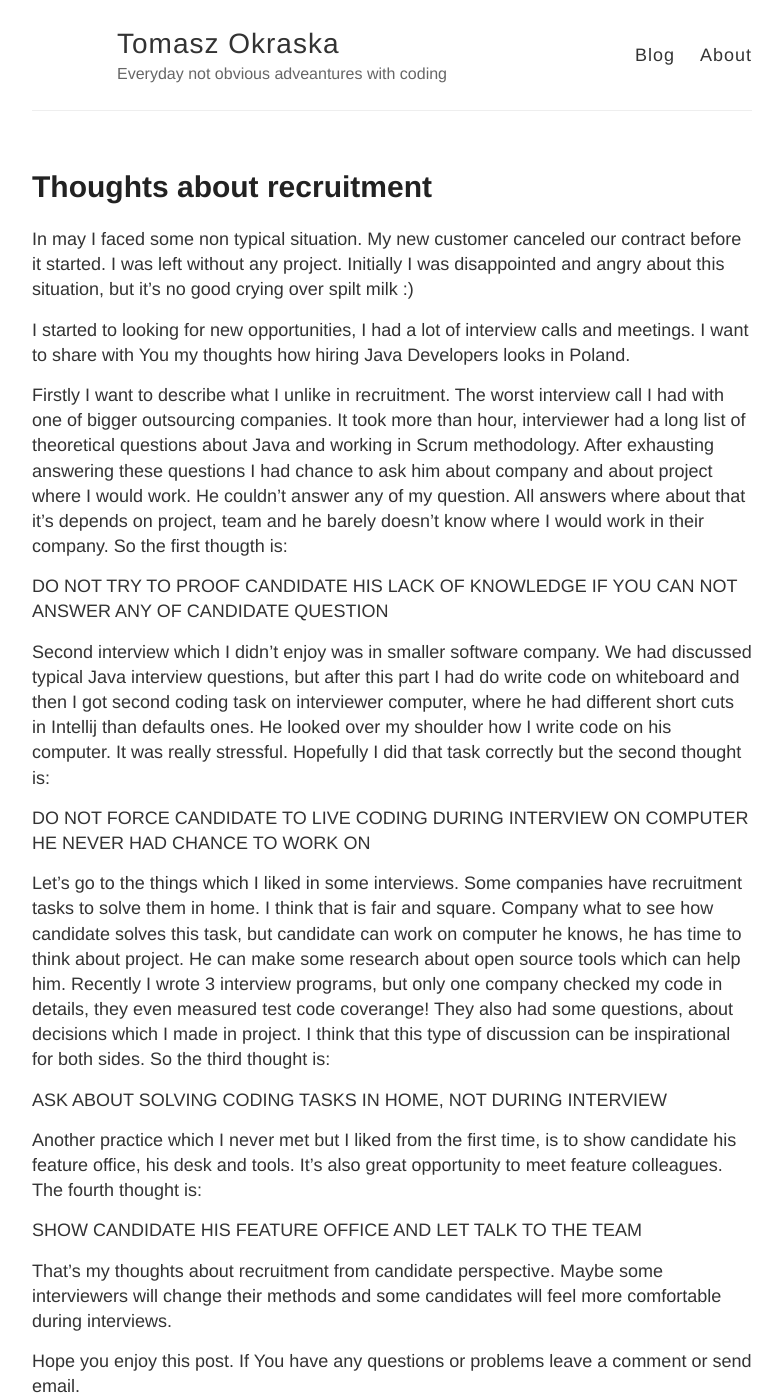
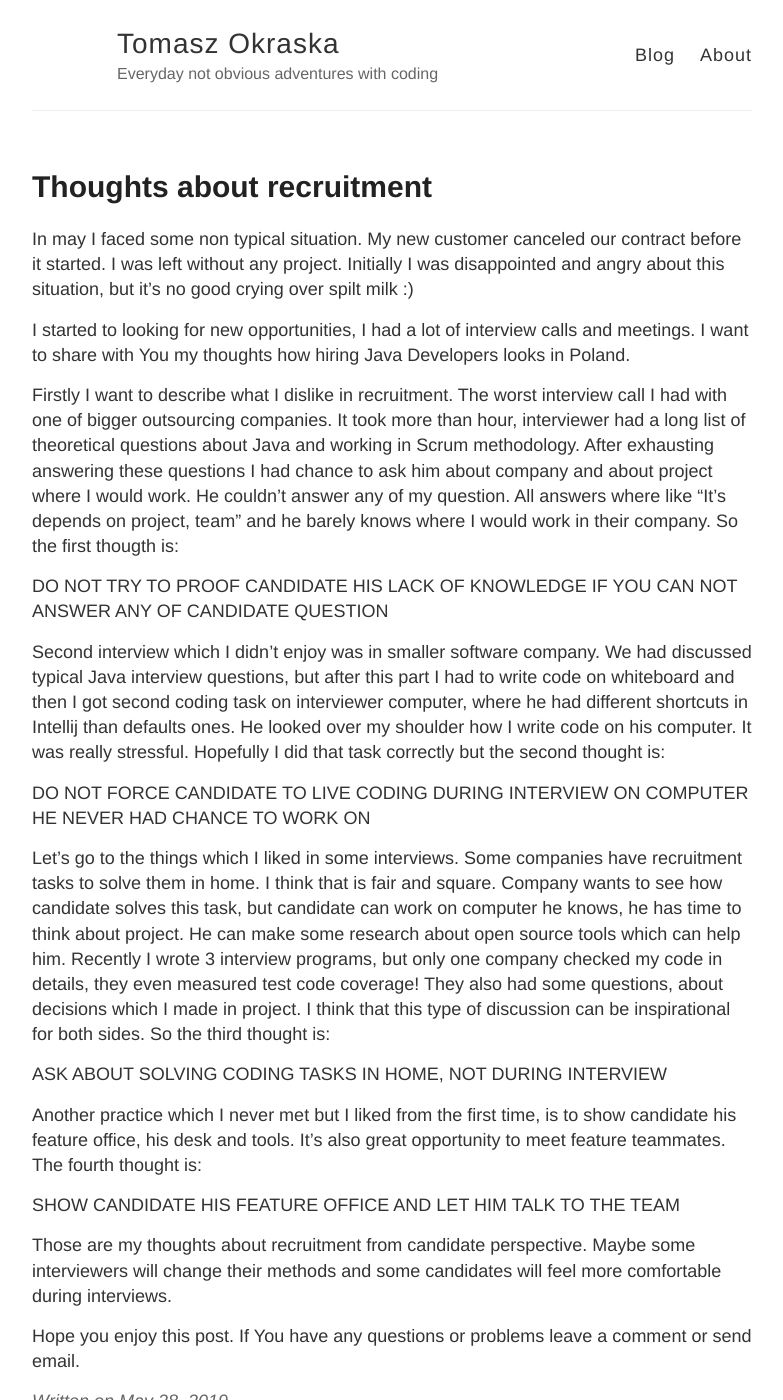
Before and after one commit to okraskat/okraskat.github.io, a Jekyll site: the page built from _posts/2019-05-28-thoughts-about-recruitment.markdown, in a window 1280 px wide and 1400 px high. Shown: the whole window, without its empty margins (248-1031 px from the left). Built offline with Jekyll 4.4.1, drawn with Linux system fonts in a browser that asks for light colours; our own code applies the rules of GitHub Pages for plain Markdown files; comment, search, counter and statistics services are not loaded.

Commit message:
fix typos

```diff
--- a/_config.yml
+++ b/_config.yml
@@ -9,7 +9,7 @@ collections:
     title: Uploads
     output: true
 name: Tomasz Okraska
-description: Everyday not obvious adveantures with coding
+description: Everyday not obvious adventures with coding
 avatar:
 footer-links:
   dribbble:
--- a/_posts/2019-05-28-thoughts-about-recruitment.markdown
+++ b/_posts/2019-05-28-thoughts-about-recruitment.markdown
@@ -14,23 +14,23 @@ I was left without any project. Initially I was disappointed and angry about thi
 
 I started to looking for new opportunities, I had a lot of interview calls and meetings. I want to share with You my thoughts how hiring Java Developers looks in Poland.
 
-Firstly I want to describe what I unlike in recruitment. The worst interview call I had with one of bigger outsourcing companies. It took more than hour, interviewer had a long list of theoretical questions about Java and working in Scrum methodology. After exhausting answering these questions I had chance to ask him about company and about project where I would work. He couldn't answer any of my question. All answers where about that it's depends on project, team and he barely doesn't know where I would work in their company. So the first thougth is:
+Firstly I want to describe what I dislike in recruitment. The worst interview call I had with one of bigger outsourcing companies. It took more than hour, interviewer had a long list of theoretical questions about Java and working in Scrum methodology. After exhausting answering these questions I had chance to ask him about company and about project where I would work. He couldn't answer any of my question. All answers where like "It's depends on project, team" and he barely knows where I would work in their company. So the first thougth is:
 
 DO NOT TRY TO PROOF CANDIDATE HIS LACK OF KNOWLEDGE IF YOU CAN NOT ANSWER ANY OF CANDIDATE QUESTION
 
-Second interview which I didn't enjoy was in smaller software company. We had discussed typical Java interview questions, but after this part I had do write code on whiteboard and then I got second coding task on interviewer computer, where he had different short cuts in Intellij than defaults ones. He looked over my shoulder how I write code on his computer. It was really stressful. Hopefully I did that task correctly but the second thought is:
+Second interview which I didn't enjoy was in smaller software company. We had discussed typical Java interview questions, but after this part I had to write code on whiteboard and then I got second coding task on interviewer computer, where he had different shortcuts in Intellij than defaults ones. He looked over my shoulder how I write code on his computer. It was really stressful. Hopefully I did that task correctly but the second thought is:
 
 DO NOT FORCE CANDIDATE TO LIVE CODING DURING INTERVIEW ON COMPUTER HE NEVER HAD CHANCE TO WORK ON
 
-Let's go to the things which I liked in some interviews. Some companies have recruitment tasks to solve them in home. I think that is fair and square. Company what to see how candidate solves this task, but candidate can work on computer he knows, he has time to think about project. He can make some research about open source tools which can help him. Recently I wrote 3 interview programs, but only one company checked my code in details, they even measured test code coverange! They also had some questions, about decisions which I made in project. I think that this type of discussion can be inspirational for both sides. So the third thought is:
+Let's go to the things which I liked in some interviews. Some companies have recruitment tasks to solve them in home. I think that is fair and square. Company wants to see how candidate solves this task, but candidate can work on computer he knows, he has time to think about project. He can make some research about open source tools which can help him. Recently I wrote 3 interview programs, but only one company checked my code in details, they even measured test code coverage! They also had some questions, about decisions which I made in project. I think that this type of discussion can be inspirational for both sides. So the third thought is:
 
 ASK ABOUT SOLVING CODING TASKS IN HOME, NOT DURING INTERVIEW
 
-Another practice which I never met but I liked from the first time, is to show candidate his feature office, his desk and tools. It's also great opportunity to meet feature colleagues. The fourth thought is:
+Another practice which I never met but I liked from the first time, is to show candidate his feature office, his desk and tools. It's also great opportunity to meet feature teammates. The fourth thought is:
 
-SHOW CANDIDATE HIS FEATURE OFFICE AND LET TALK TO THE TEAM
+SHOW CANDIDATE HIS FEATURE OFFICE AND LET HIM TALK TO THE TEAM
 
-That's my thoughts about recruitment from candidate perspective.
+Those are my thoughts about recruitment from candidate perspective.
 Maybe some interviewers will change their methods and some candidates will feel more comfortable during interviews.
 
 Hope you enjoy this post. If You have any questions or problems leave a comment or send email.
```
